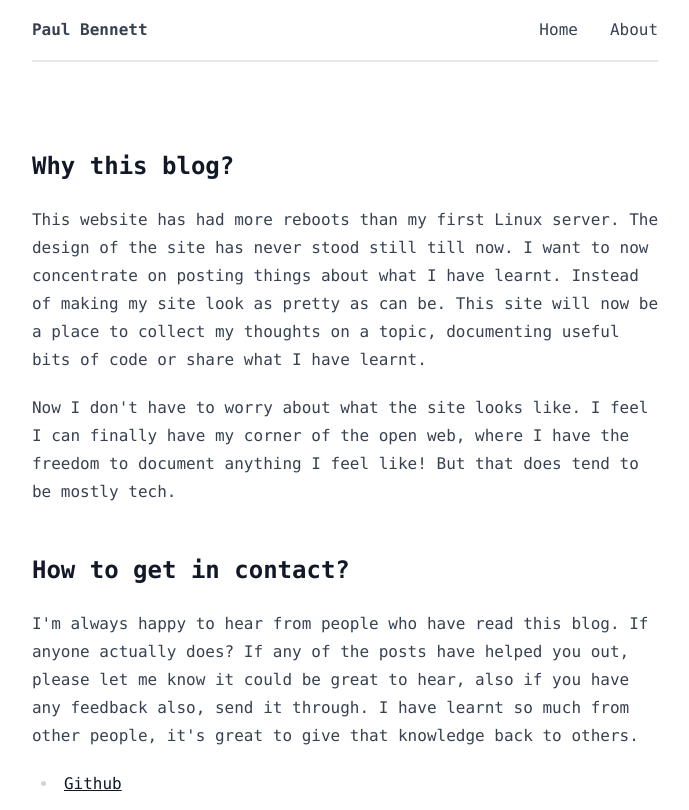
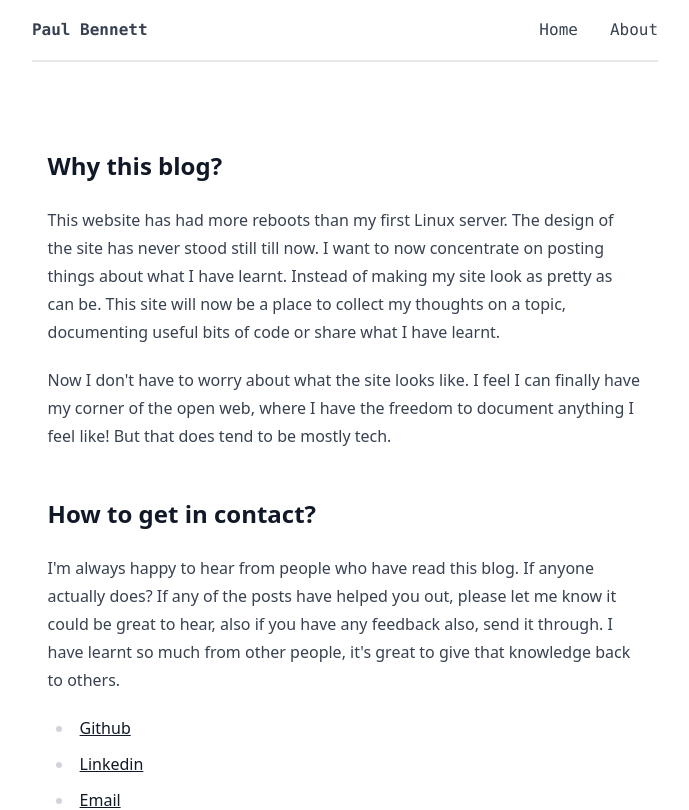
Before and after one commit to mrpbennett/personal-blog, a Next.js app: page /about in a window 1280 px wide. Shown: the top 810 px of the page, without its empty margins (295-984 px from the left). Built offline with nearby package versions, Linux system fonts and the light colour scheme.

Commit message:
changing font to make it easier to read

```diff
--- a/layouts/layoutMain.jsx
+++ b/layouts/layoutMain.jsx
@@ -18,7 +18,7 @@ export default function Layout({children, title = ''}) {
 
       <Header />
 
-      <main className="container prose flex-grow font-mono">{children}</main>
+      <main className="container prose flex-grow">{children}</main>
 
       <Footer />
     </div>
```
